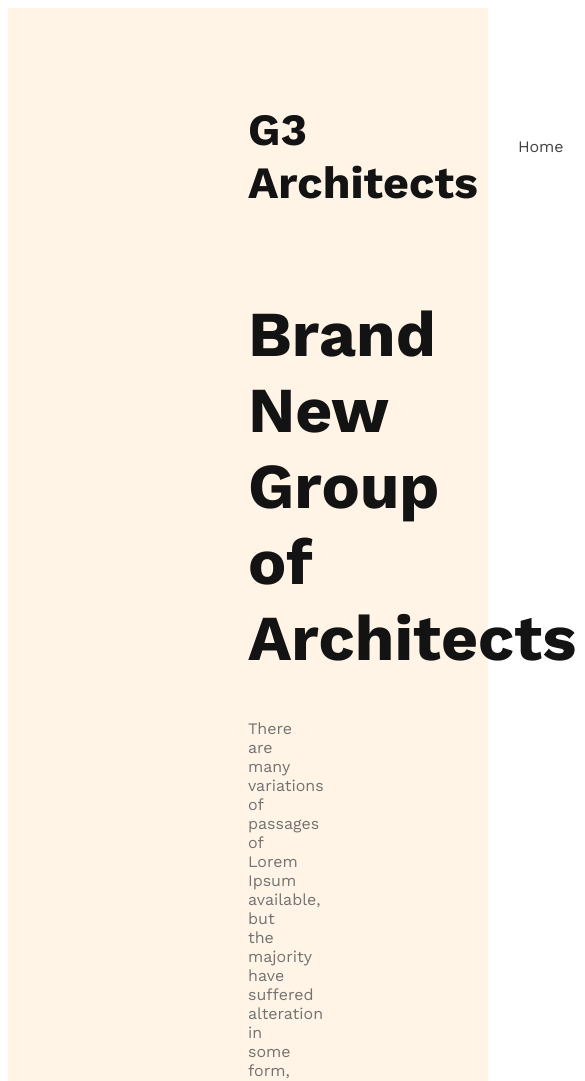
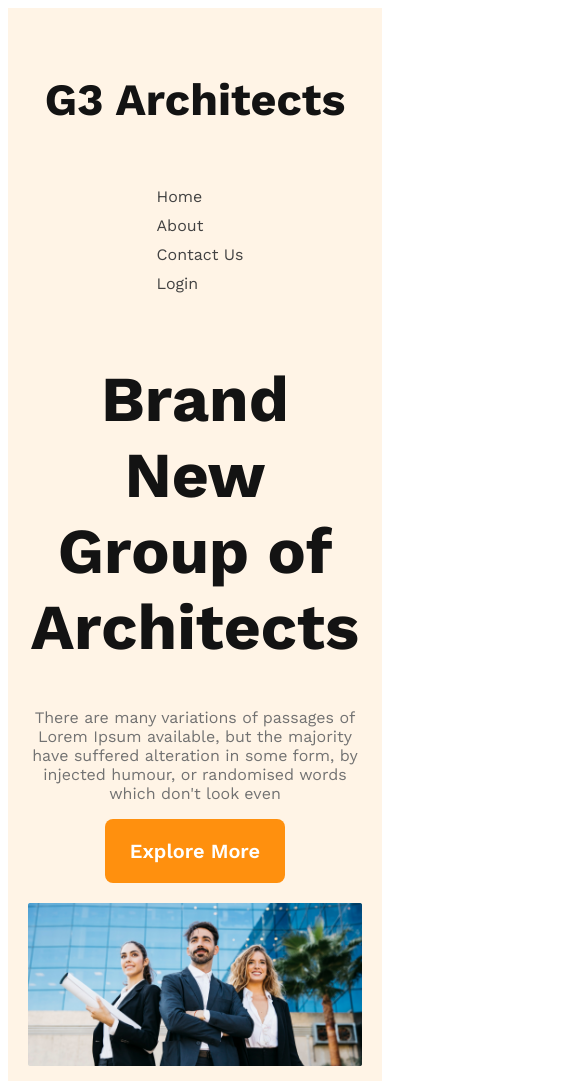
Before and after one commit to Rabiul-Sohel/g3-architect, a plain HTML site: page index.html in a window 390 px wide. Shown: the top 1081 px of the page, 585 px wide, since content can reach past the window. Drawn offline with nearby package versions, Linux system fonts and the light colour scheme.

Commit message:
completed header area with responsive for mobile and medium devices

```diff
--- a/styles/architect.css
+++ b/styles/architect.css
@@ -1,66 +1,98 @@
 /* work sans font from google */
 
-  @import url('https://fonts.googleapis.com/css2?family=Dancing+Script:wght@700&family=Lato:wght@400;700;900&family=Open+Sans:wght@400;700;800&family=Work+Sans:wght@400;600;700&display=swap');
-
+@import url("https://fonts.googleapis.com/css2?family=Dancing+Script:wght@700&family=Lato:wght@400;700;900&family=Open+Sans:wght@400;700;800&family=Work+Sans:wght@400;600;700&display=swap");
 
 /* Shared styles */
 
-  *{
+* {
   font-family: "work sans", sans-serif;
   /* margin: 0; */
   /* padding: 0; */
 }
-  .btn-primary{
-
+.btn-primary {
+  border-radius: 8px;
+  background: #ff900e;
+  padding: 20px 25px;
+  border: none;
+  color: #fff;
+  font-size: 1.25rem;
+  font-weight: 600;
+  cursor: pointer;
+  margin-bottom: 20px;
 }
-  img{
+img {
   width: 100%;
 }
 
 /* header style */
-  header{
-    background: rgba(255, 144, 14, 0.10);
+header {
+  background: rgba(255, 144, 14, 0.1);
   padding: 50px 240px;
 }
-  nav{
+nav {
   display: flex;
   justify-content: space-between;
   align-items: center;
 }
-  .nav-title{
+.nav-title {
   font-size: 2.8rem;
   font-weight: 700;
   color: #131313;
 }
-  nav > ul{
+nav > ul {
   display: flex;
 }
-  nav li{
+nav li {
   list-style: none;
   margin-right: 30px;
   font-weight: 400;
   font-size: 1rem;
 }
 
-  nav li a{
+nav li a {
   text-decoration: none;
   color: #424242;
 }
-  .banner{
+.banner {
   /* margin-top: 50px; */
 }
 
 /* banner style */
-  .banner-content{
+.banner-content {
   max-width: 800px;
   text-align: center;
   margin: 0 auto;
 }
-  .banner-title{
+.banner-title {
   font-size: 4rem;
   font-weight: 700;
-    color:#131313;
+  color: #131313;
 }
-  .banner-description{
+.banner-description {
   color: #727272;
 }
+
+
+/* responsive style */
+/* Mobile Devices */
+@media screen and (max-width: 576px){
+  header{
+    padding: 20px;
+  }
+  nav, nav > ul{
+    flex-direction: column;
+  }
+  nav li{
+    margin-bottom: 10px;
+  }
+}
+
+/* Medium Devices */
+@media screen and (min-width: 576px) and (max-width: 960px){
+  header{
+    padding: 50px;
+  }
+  nav{
+    flex-direction: column;
+  }
+}
```
Lines whose indentation alone changed are shown as unchanged.
